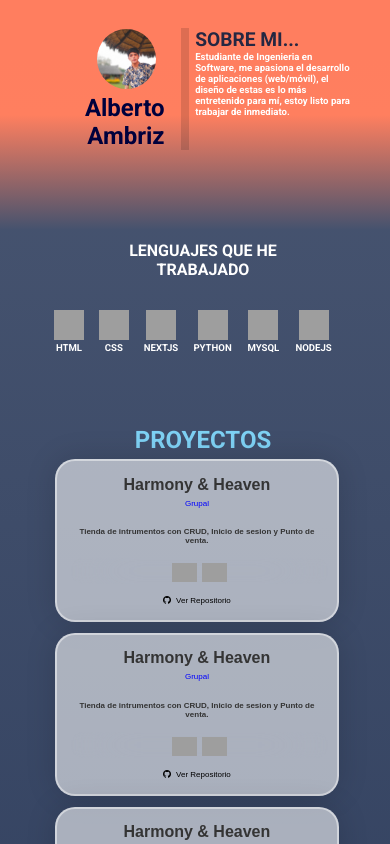
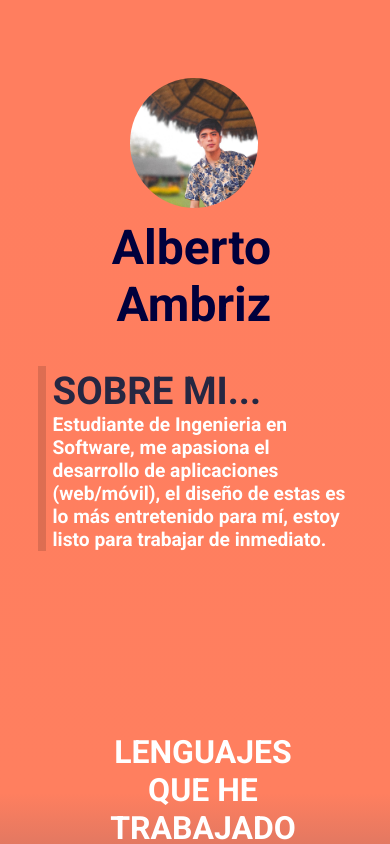
Before and after one commit to AmbrizAlberto/Portfolio, a Next.js app: page / in a window 390 px wide. Shown: the top 844 px of the page. Built offline with nearby package versions, Linux system fonts and the light colour scheme; grey boxes are pictures that could not be loaded.

Commit message:
Responsive v1.2

```diff
--- a/app/css/main.css
+++ b/app/css/main.css
@@ -20,7 +20,6 @@ html{
 /* DATOS PERSONALES */
 
 .personaldata {
-    transition: opacity 1s ease-in-out;
     margin-top: 7%;
     display: flex;
     width: 100%;
--- a/app/css/mainrespons.css
+++ b/app/css/mainrespons.css
@@ -70,53 +70,52 @@
   @media screen and (max-width: 480px) {
     /* Estilos para teléfonos celulares */
     html{
-        background-image: linear-gradient(to bottom, #ff7e5f 5%, #ff7f5f 10%, #31405fe7 20%, #31405f 97%, #7bccff 100%);
-    }
-    .main{
-        margin: 0%;
-        margin-left: 2%;
+        background-image: linear-gradient(to bottom, #ff7e5f 5%, #ff7f5f 28%, #31405fe7 40%, #31405f 97%, #7bccff 100%);
     }
     .personaldata{
-        margin-left: -5%;
-        width: 110%;
-        margin-top: 2%;
+        margin-top: 18%;
+        flex-wrap: wrap;
+        text-align: left;
     }
-    .aboutme{
-        font-size: 60%;
+    .datos1{
+        margin-left: -15%;
+        width: 100%;
+        font-size: 200%;
     }
-    .nombre{
-        font-size: 150%;
+    .datos2{
+        margin-top: 10%;
+        margin-left: 5%;
+        width: 100%;
+        font-size: 200%;
+    }
+    .lenguajes{
+        margin-top: 40%;
     }
     .lenguajes h2{
-        margin: auto;
-        margin-left: 20%;
-        font-size: 100%;
-        margin-bottom: 10%;
+        margin-top: 10%;
+        font-size: 200%;
     }
-    .lenguajes ul {
-        margin-left: -10%;
-        display: flex;
-        font-size: 30%;
+    .lenguajes ul{
+        flex-wrap: wrap;
     }
     .lenguajes li{
-        margin: 0 7px;
+        margin: 20px 10px; /* Añade un margen entre los elementos de la lista */
+        font-size: 200%;
     }
-
     .lenguajes li img{
-        width: 30px;
-        height: 30px;
+        width: 100px;
+        height: 100px;
+        margin: auto;
     }
-    .lenguajes li img:hover {
-        margin-top: -2px;
-        width: 35px;
-        height: 35px;
+    .projects{
+        font-size: 200%;
     }
     .projects h2{
-        margin-left: 10%;
+        margin-left: 5%;
         font-size: 150%;
     }
     .grid-containerprj{
-        grid-template-columns: repeat(auto-fill, minmax(150px, 1fr)); /* Establece columnas con un mínimo de 200px y se ajustan automáticamente */
+        grid-template-columns: repeat(auto-fill, minmax(250px, 1fr)); /* Establece columnas con un mínimo de 200px y se ajustan automáticamente */
     }
     .container-project{
         margin-top: -5%;
@@ -124,11 +123,7 @@
         font-size: 50%;
     }
     .container-project .nameprj{
-        font-size: 200%;
+        font-size: 150%;
     }
-    .container-project .github{
-        display:inline;
-        color: rgb(0, 0, 0);
-        transition: 1000ms;
-    }
+
   }
```
